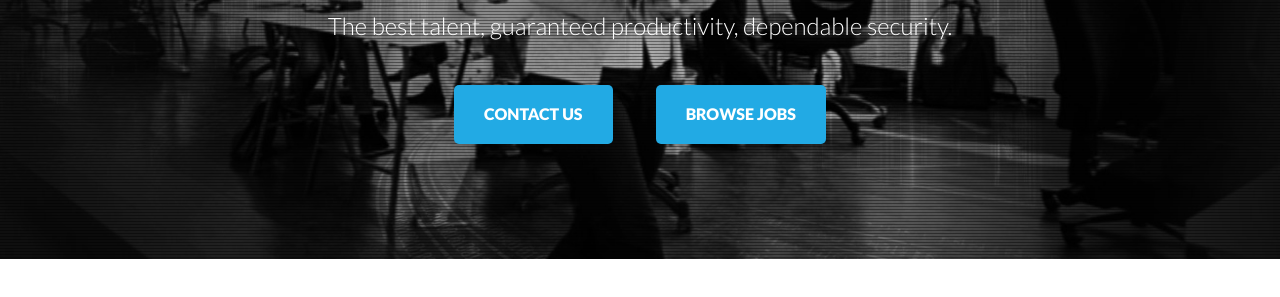
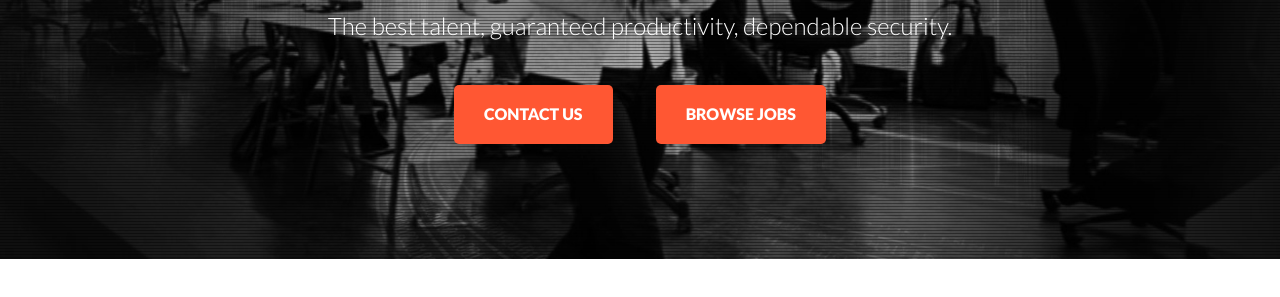
Before and after one commit to LightMode/crossover-redesign, a plain HTML site: page index.html in a window 1280 px wide. Shown: the part 341-638 px from the top of the page. Drawn offline with nearby package versions, Linux system fonts and the light colour scheme.

Commit message:
changing the theme

```diff
--- a/style.css
+++ b/style.css
@@ -153,7 +153,7 @@ body{
 .hero-button a{
     text-decoration: none;
     color: #fff;
-    background-color: #22aae4;
+    background-color: #FF5733 ;
     margin: 20px;
     padding: 20px 30px;
     border-radius: 5px;
```
